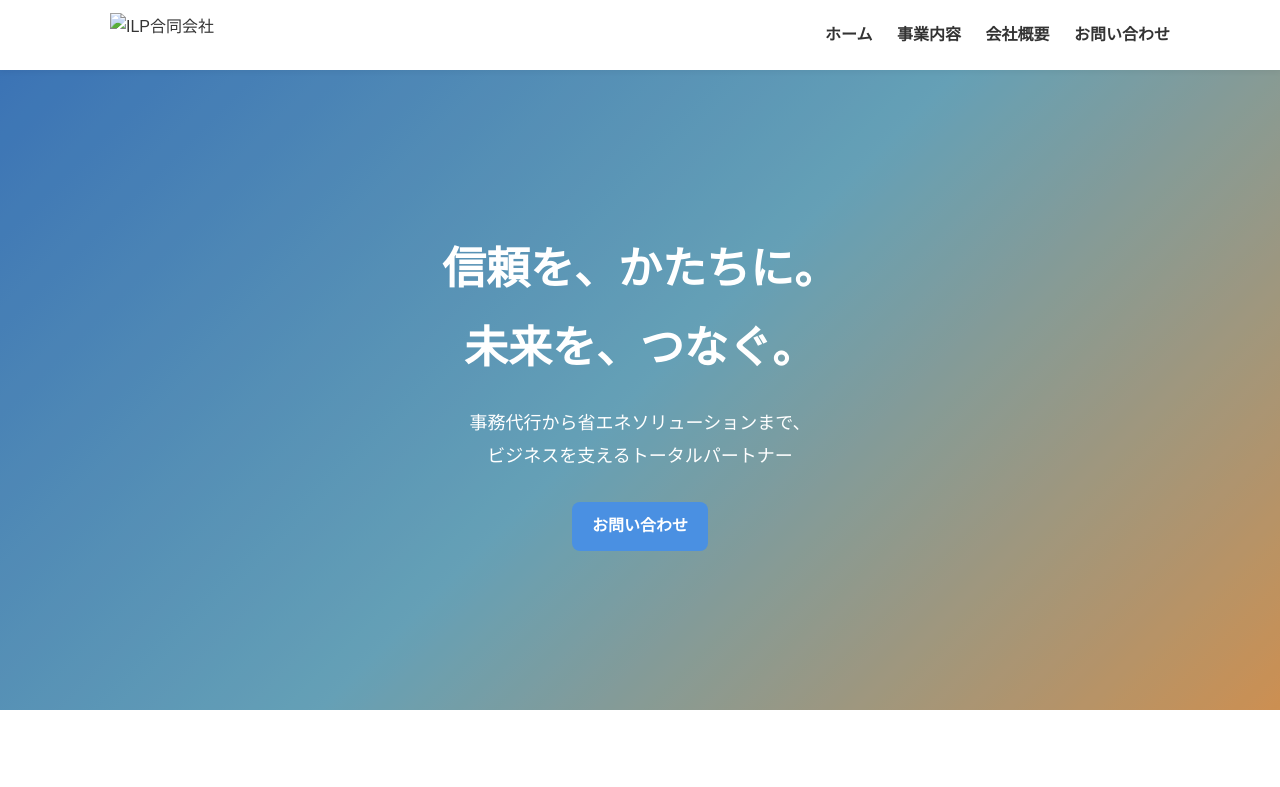
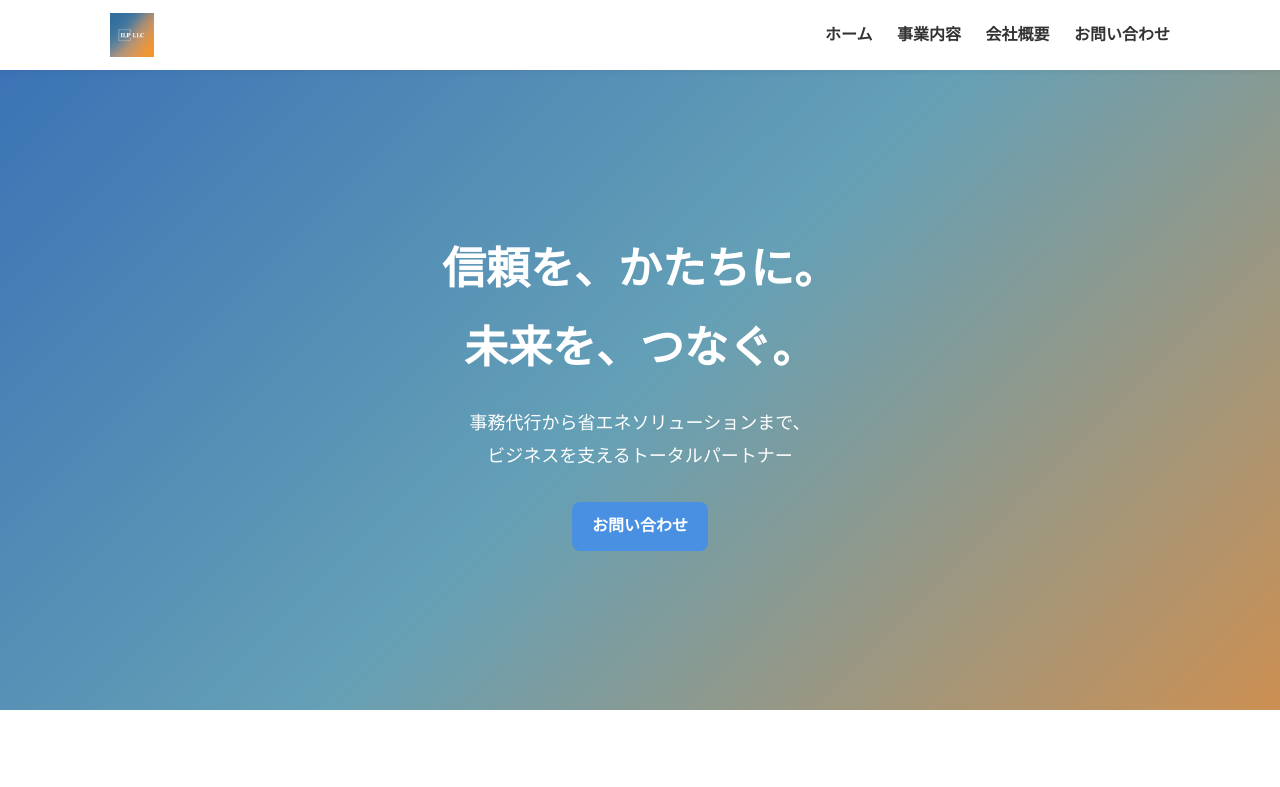
Before and after one commit to sakiko-22/ilp-website, a plain HTML site: page index.html in a window 1280 px wide. Shown: the top 787 px of the page. Drawn offline with Linux system fonts and the light colour scheme.

Commit message:
Update index.html

```diff
--- a/index.html
+++ b/index.html
@@ -10,7 +10,7 @@
 <body>
   <header class="header">
     <div class="container">
-      <img src="ILP-logo.svg" alt="ILP合同会社" class="logo">
+      <img src="ILP-logo.png" alt="ILP合同会社" class="logo">
       <nav class="nav">
         <a href="index.html">ホーム</a>
         <a href="business.html">事業内容</a>
```
